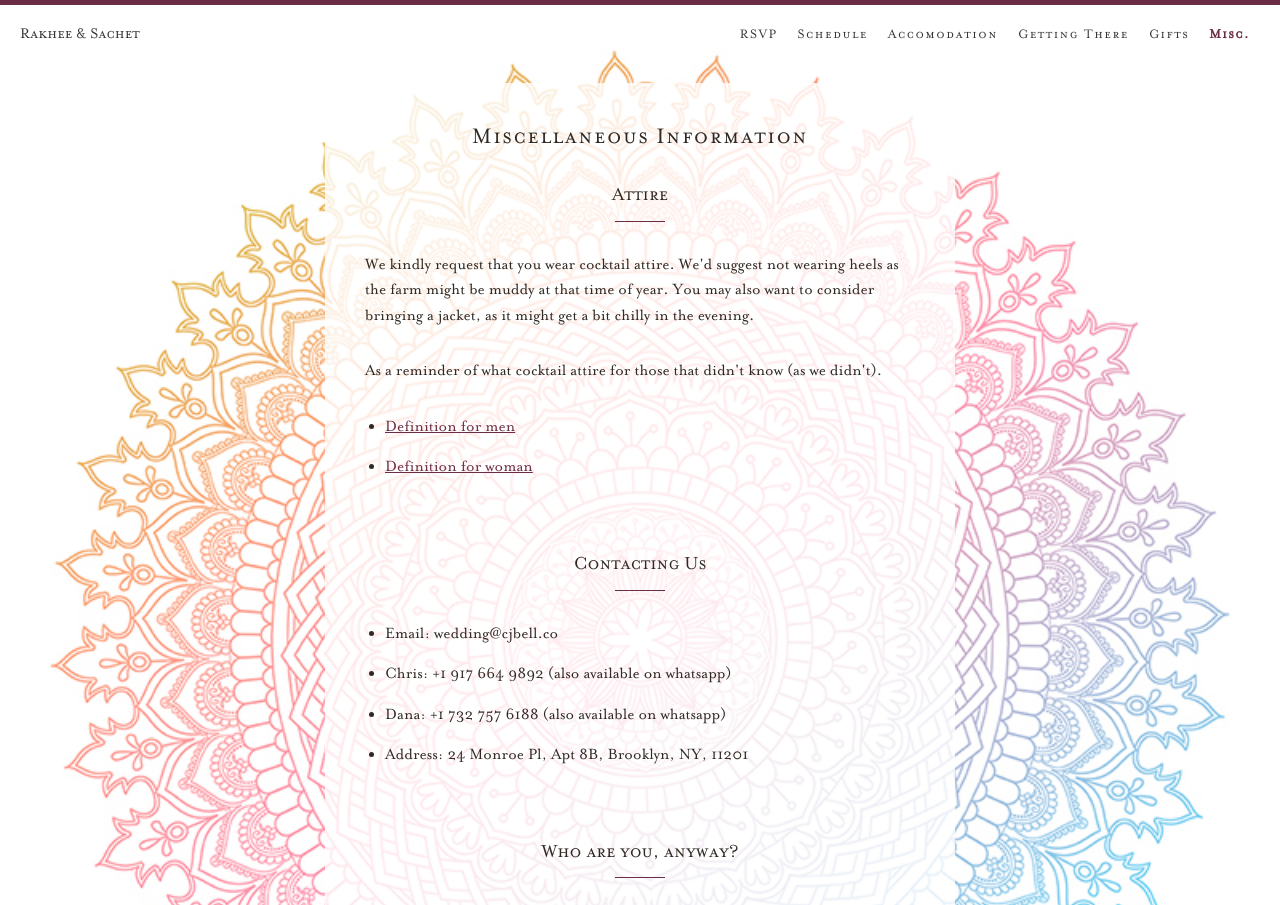
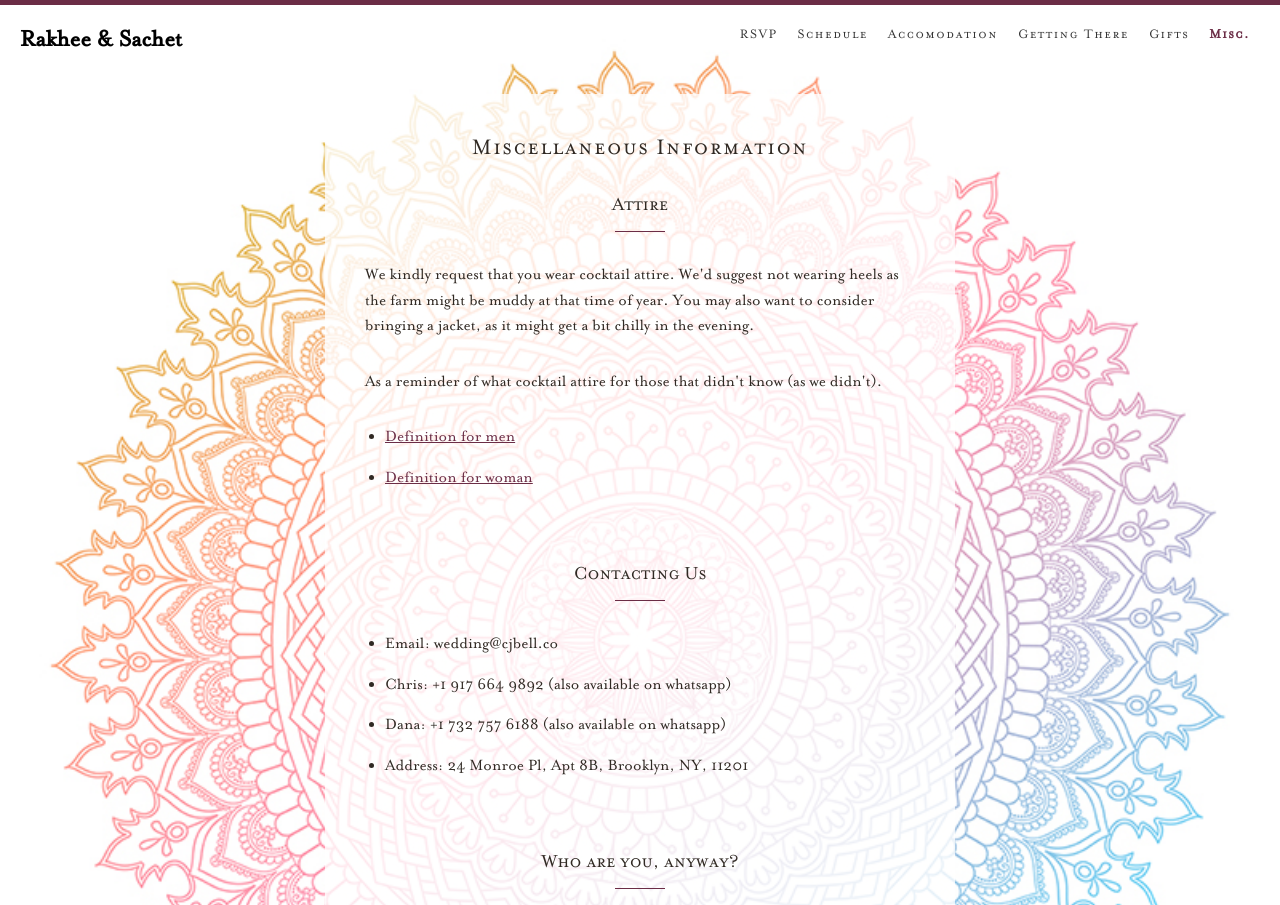
Before and after one commit to rakhee-sachet/wedding, a Gatsby site: page /misc in a window 1280 px wide. Shown: the top 905 px of the page. Built offline with nearby package versions, Linux system fonts and the light colour scheme; Gatsby itself is replaced by a stand-in of ours.

Commit message:
modified file to change the font

```diff
--- a/src/components/header.js
+++ b/src/components/header.js
@@ -15,13 +15,14 @@ const Container = styled.div`
 `
 
 const Logo = styled.span`
-  font-family: '${theme.font.secondary}';
+  /* font-family: '${theme.font.secondary}'; */
   display: block;
   text-align: center;
-
   a {
     text-decoration: none;
-    color: #333;
+    color: black;
+    font-weight: bolder;
+
   }
 
   @media only screen and (min-width: 768px) {
@@ -65,16 +66,13 @@ const activeStyle = {
 const Header = ({ siteTitle }) => (
   <Container>
     <Logo>
-      <Link to="/">Rakhee & Sachet</Link>
+      <Link to="/" style={{ fontSize: '25px' }}>Rakhee & Sachet</Link>
     </Logo>
 
     <Navigation>
-      <a href="https://goo.gl/forms/iwzv5DMDvL72ip2Z2" target="_blank" rel="noopener noreferrer">
+      <a href="https://forms.gle/HA2hkrP82U8iPpK3A" target="_blank" rel="noopener noreferrer">
         RSVP
       </a>
-      {/* <Link to='/rsvp' activeStyle={activeStyle}>
-        RSVP
-      </Link> */}
       <Link to="/schedule" activeStyle={activeStyle}>
         Schedule
       </Link>
```
